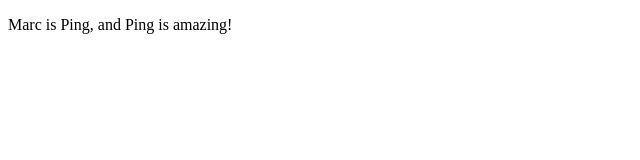
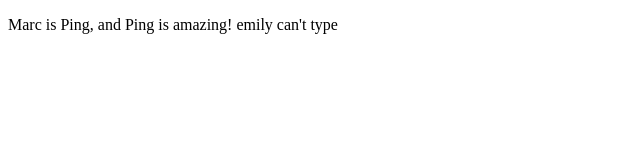
Before and after one commit to MarcGoedemans/PongPing, a plain HTML site: page index.html in a window 1280 px wide. Shown: the whole page, without its empty margins (0-640 px from the left). Drawn offline with Linux system fonts and the light colour scheme.

```diff
--- a/index.html
+++ b/index.html
@@ -7,6 +7,6 @@
     </head>
 
     <body>
-<p>Marc is Ping, and Ping is amazing!</p>
+<p>Marc is Ping, and Ping is amazing! emily can't type</p>
     </body>
 </html>
```
